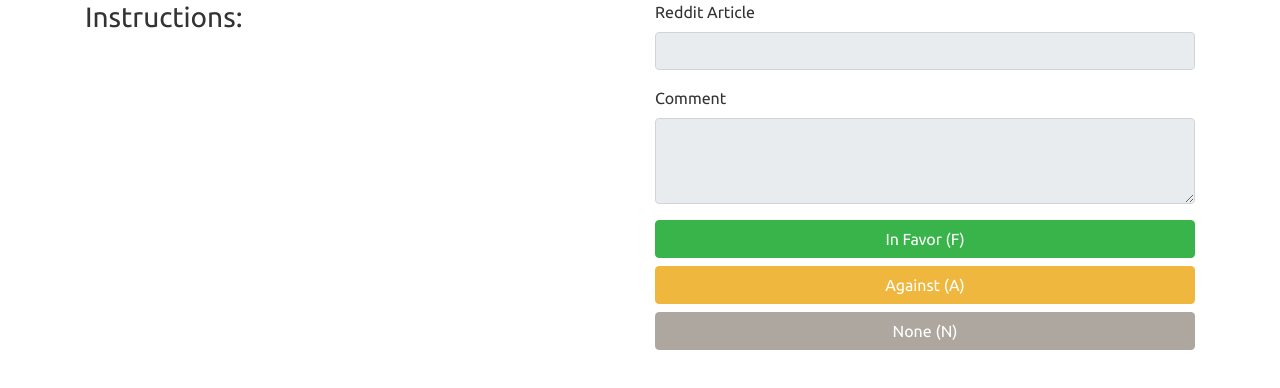
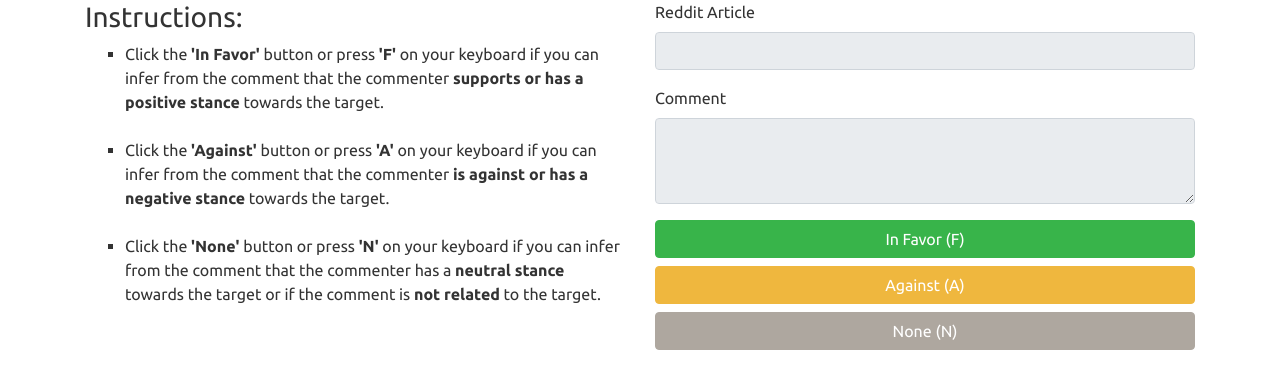
Before and after one commit to GinkREAL/prawn, an Angular app in the folder frontend/: page /labeling in a window 1280 px wide. Shown: the top 388 px of the page. Built offline with nearby package versions, Linux system fonts and the light colour scheme.

Commit message:
Modified Labeling component

```diff
--- a/frontend/src/app/labeling/labeling.component.html
+++ b/frontend/src/app/labeling/labeling.component.html
@@ -1,7 +1,13 @@
 <div class="row">
 	<div class="col-sm-6">
 		<h3>Instructions:</h3>
-
+		<ul style="list-style-type:square">
+		  <li>Click the <b>'In Favor'</b> button or press <b>'F'</b> on your keyboard if you can infer from the comment that the commenter <b>supports or has a positive stance</b> towards the target.</li>
+		  <br>
+		  <li>Click the <b>'Against'</b> button or press <b>'A'</b> on your keyboard if you can infer from the comment that the commenter <b>is against or has a negative stance</b> towards the target.</li>
+		  <br>
+		  <li>Click the <b>'None'</b> button or press <b>'N'</b> on your keyboard if you can infer from the comment that the commenter has a <b>neutral stance</b> towards the target or if the comment is <b>not related</b> to the target.</li>
+		</ul>
 	</div>
 
 	<div class="col-sm-6">
```
